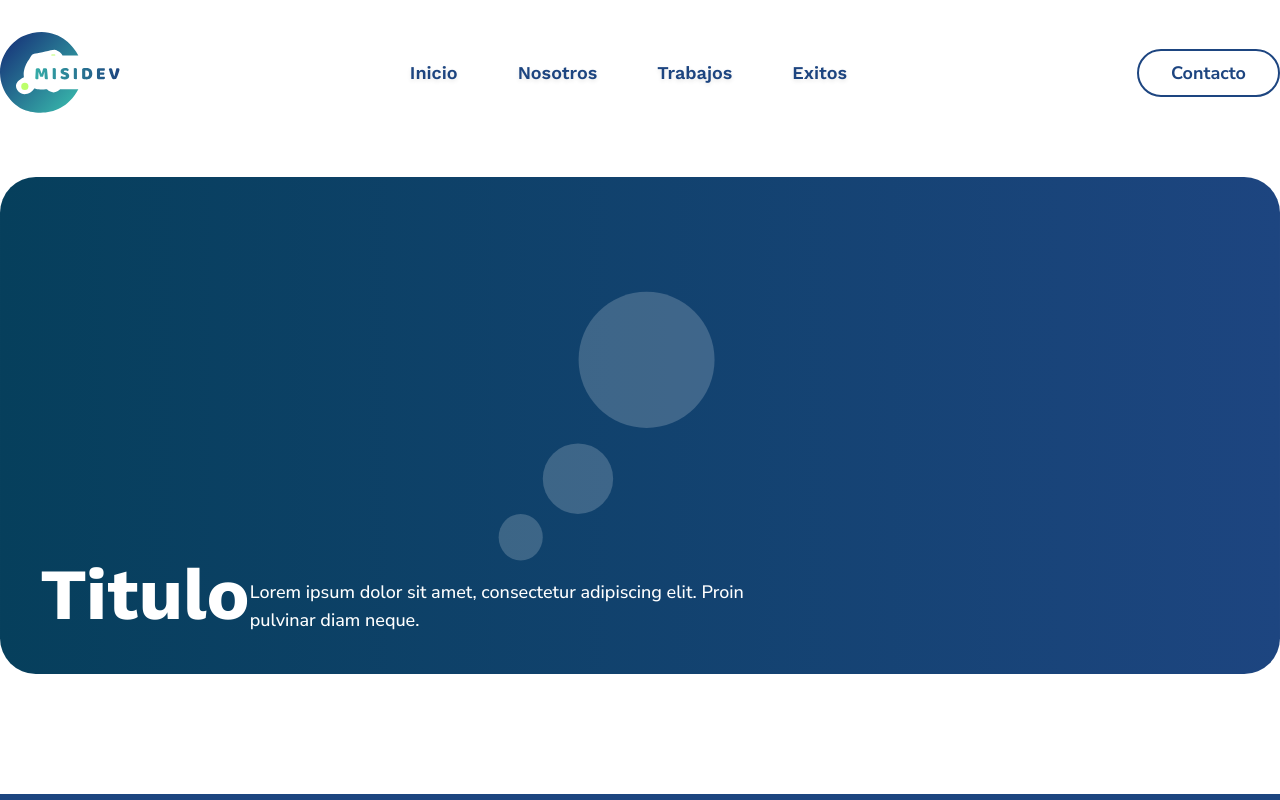
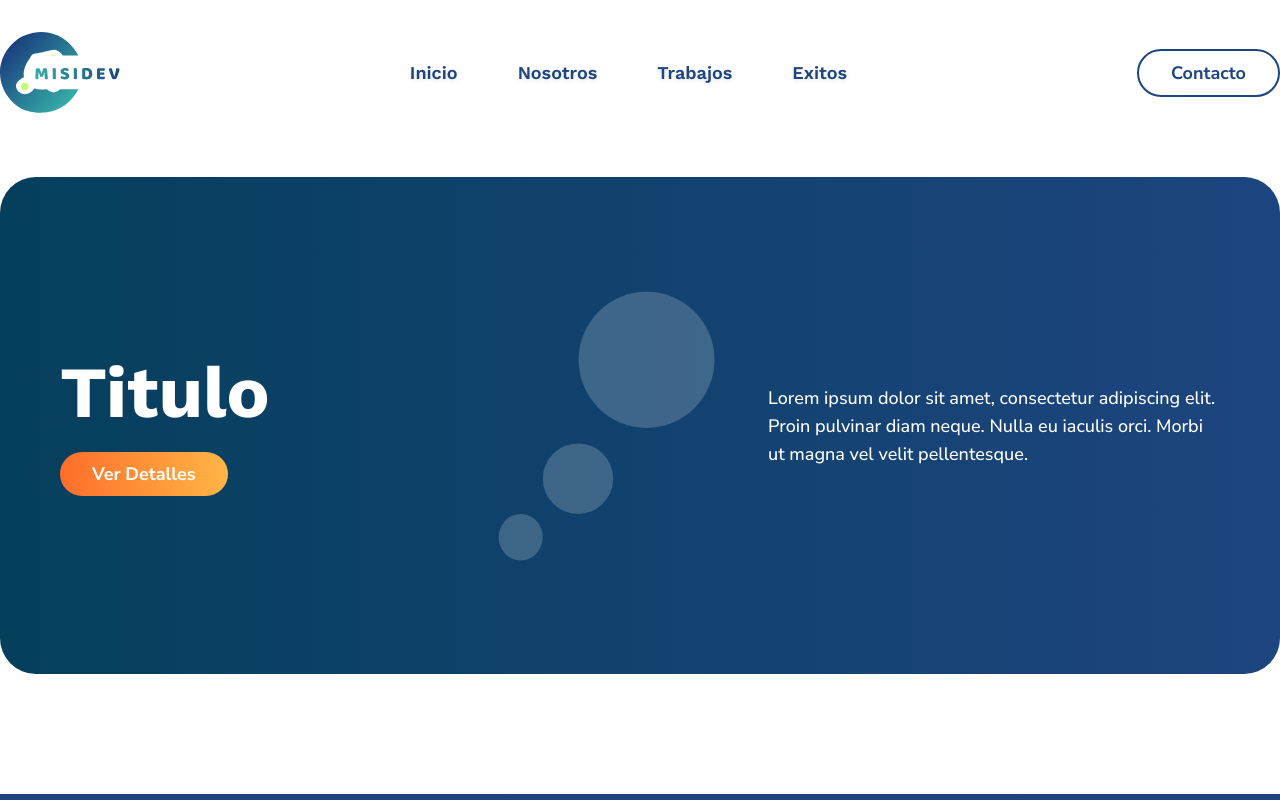
Before and after one commit to MrDrogoa/agencia-digital, a Vue app: page /works in a window 1280 px wide. Shown: the top 800 px of the page. Built offline with nearby package versions, Linux system fonts and the light colour scheme.

Commit message:
feat: mejorar hero works y documentar cambios del 30 de marzo

```diff
--- a/src/components/hero/job/JobContent.vue
+++ b/src/components/hero/job/JobContent.vue
@@ -1,23 +1,28 @@
 <script setup>
 import TextH2PagesComponents from "@/components/font/TextH2PagesComponents.vue";
 import ParagraphPageComponents from "@/components/font/ParagraphPageComponents.vue";
+import ButtonAllComponents from "@/components/buttons/ButtonAllComponents.vue";
+const contentParagraph =
+  "Lorem ipsum dolor sit amet, consectetur adipiscing elit. Proin pulvinar diam neque. Nulla eu iaculis orci. Morbi ut magna vel velit pellentesque.";
 </script>
 
 <template>
   <div>
-    <section class="flex justify-between">
-      <div>
+    <section
+      class="flex w-full flex-col gap-3 sm:flex-row justify-center items-center sm:justify-between px-4 sm:px-8 md:px-11 lg:px-13 xl:px-15"
+    >
+      <div class="flex flex-col items-center sm:items-start w-[60%]">
         <text-h-2-pages-components class="text-white">
           Titulo
         </text-h-2-pages-components>
+        <button-all-components>Ver Detalles</button-all-components>
       </div>
 
-      <div>
+      <div class="sm:w-2/3 md:w-[40%] sm:flex-1">
         <paragraph-page-components
-          class="text-white w-full sm:70 md:w-80 lg:w-100 xl:w-130 pt-2 sm:pt-3 md:pt-4 lg:pt-5"
+          class="text-white w-full pt-2 sm:pt-0 text-center sm:text-start"
         >
-          Lorem ipsum dolor sit amet, consectetur adipiscing elit. Proin
-          pulvinar diam neque.
+          {{ contentParagraph }}
         </paragraph-page-components>
       </div>
     </section>
--- a/src/components/hero/job/JobHero.vue
+++ b/src/components/hero/job/JobHero.vue
@@ -6,8 +6,8 @@ import jobImg from "@/components/hero/job/JobImg.vue";
 <template>
   <div class="mt-8 md:mt-16 relative">
     <job-img />
-    <job-content
-      class="absolute bottom-4 lg:bottom-8 xl:bottom-10 left-4 lg:left-8 xl:left-10"
-    />
+    <div class="absolute inset-0 flex items-center">
+      <job-content class="w-full" />
+    </div>
   </div>
 </template>
--- a/src/components/hero/job/JobImg.vue
+++ b/src/components/hero/job/JobImg.vue
@@ -6,6 +6,6 @@ import JobHero from "@/assets/vectorherojob.svg";
   <img
     :src="JobHero"
     alt="About Us Image"
-    class="w-full h-auto object-cover rounded-3xl"
+    class="w-full h-70 sm:h-auto object-cover rounded-3xl"
   />
 </template>
```
Also changed, not shown: 1 other file (tests, documents, lock files or other folders).
